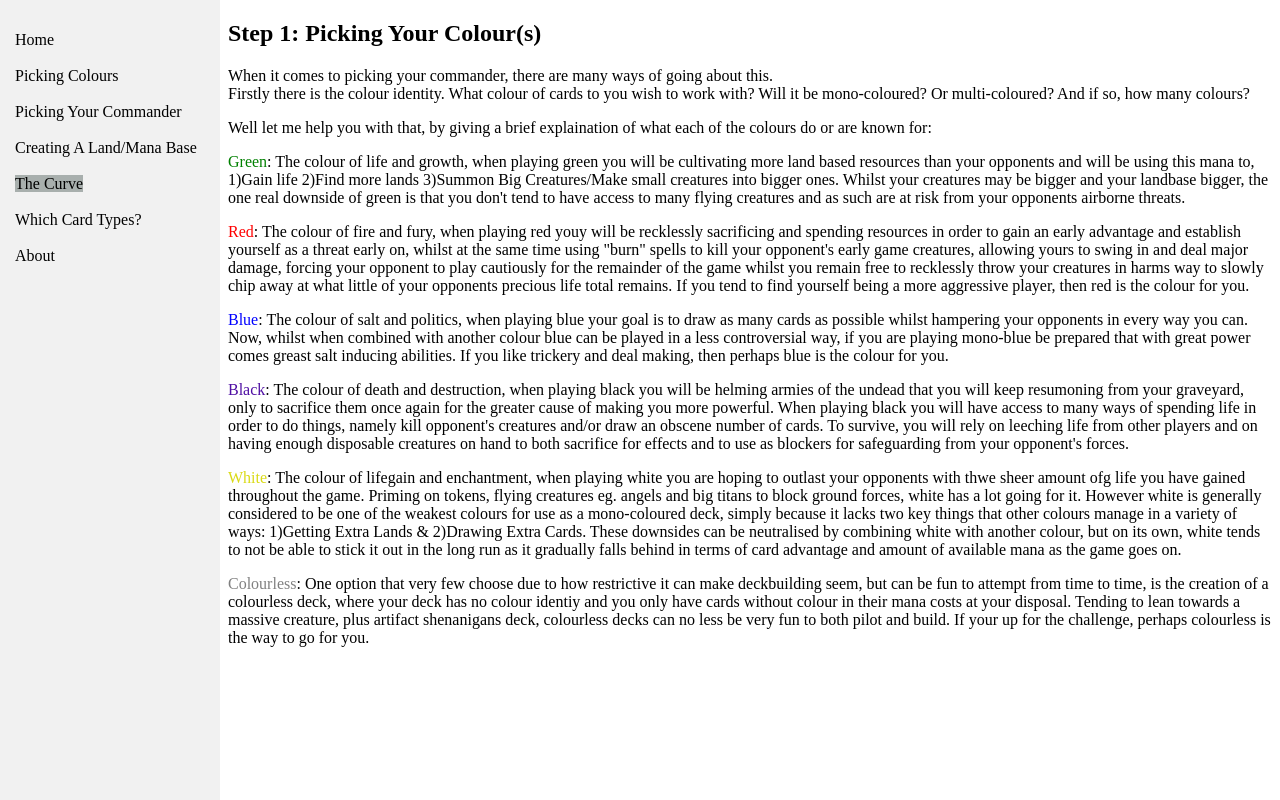
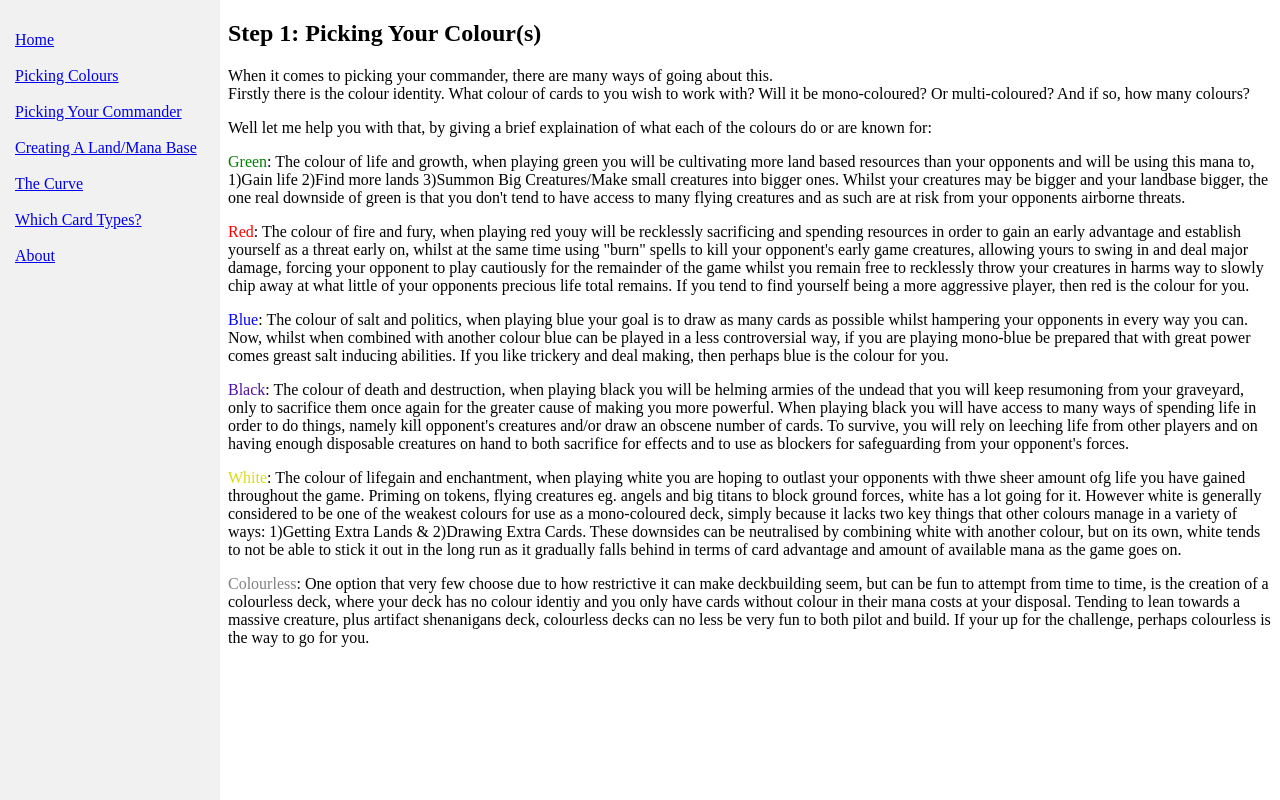
Before and after one commit to JamesEMurray/PickingYourColours, a plain HTML site: page index.html in a window 1280 px wide. Drawn offline with Linux system fonts and the light colour scheme.

Commit message:
Update index.html

```diff
--- a/index.html
+++ b/index.html
@@ -56,14 +56,14 @@
 <body>
 
  <div id="NavBar">
-    <p>
-    Home<br><br>
-    Picking Colours <br><br>
-    Picking Your Commander <br><br>
-    Creating A Land/Mana Base <br><br>
-    <span class="active">The Curve</span> <br><br>
-    Which Card Types? <br><br>
-    About <br><br>
+   <p>
+    <a href="https://jamesemurray.github.io/Home/"> Home </a><br><br>
+    <a href="https://jamesemurray.github.io/PickingYourColours/"> Picking Colours </a><br><br>
+    <a href="https://jamesemurray.github.io/PickingYourCommander/"> Picking Your Commander </a> <br><br>
+    <a href="https://jamesemurray.github.io/CreatingAManaBase/"> Creating A Land/Mana Base </a> <br><br>
+    <a href="https://jamesemurray.github.io/ManaCurve/"> The Curve </a> <br><br>
+    <a href="https://jamesemurray.github.io/CardTypes/"> Which Card Types? </a> <br><br>
+    <a href="https://jamesemurray.github.io/About/"> About </a> <br><br>
     </p>
     </div>
 
```
